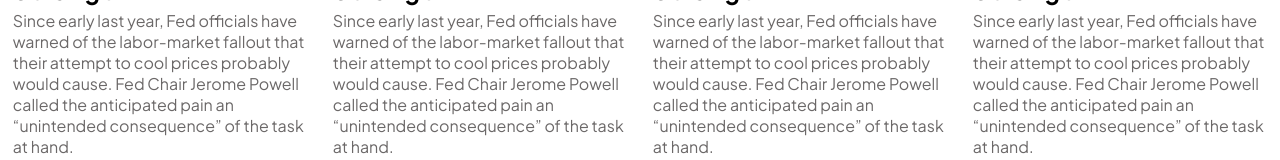
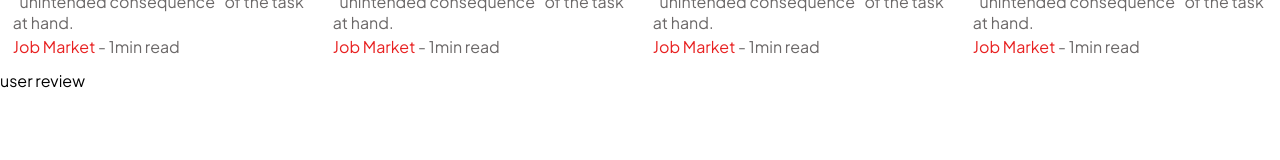
Before and after one commit to 1uckyswish/JobBoard-React-API, a React (Vite) app: page / in a window 1280 px wide. Shown: the part 3242-3402 px from the top of the page. After the commit the page ends 3333 px from the top, so only its background shows below. Built offline with nearby package versions, Linux system fonts and the light colour scheme.

Commit message:
fixed css for news card from fixed width

```diff
--- a/src/App.jsx
+++ b/src/App.jsx
@@ -5,6 +5,7 @@
 import Category from './Components/Category/Category'
 import "./App.css"
 import News from './Components/News/News'
+import UserReviews from './Components/UserReviews/UserReviews';
 
 function App() {
   return (
@@ -14,6 +15,7 @@
     <TopCitys/>
     <Category />
     <News/>
+    <UserReviews />
     </>
   )
 }
--- a/src/Components/News/News.css
+++ b/src/Components/News/News.css
@@ -1,9 +1,8 @@
 .news-container{
     margin-top: 1rem;
-    height: auto;
+    height: 100vh;
     display: flex;
     flex-direction: column;
-    height: 100vh;
 }
 
 .news-header{
--- a/src/Components/NewsCard/NewsCard.css
+++ b/src/Components/NewsCard/NewsCard.css
@@ -2,7 +2,7 @@
           width: 23%;
           display: flex;
           flex-direction: column;
-          height: 100vh;
+          height: 42rem;
 }
 
 .news-detail-card img{
@@ -47,7 +47,7 @@
     display: flex;
     flex-direction: column;
     justify-content: space-evenly;
-    height: 100vh;
+    height: 60rem;
 }
 
 .news-detail-info h2{
--- /dev/null
+++ b/src/Components/UserReviews/UserReviews.jsx
@@ -0,0 +1,12 @@
+import React from 'react'
+import "./UserReviews.css"
+
+function UserReviews() {
+  return (
+    <div>
+      user review
+    </div>
+  )
+}
+
+export default UserReviews
```
Also changed, not shown: src/Components/UserReviews/UserReviews.css (added).
